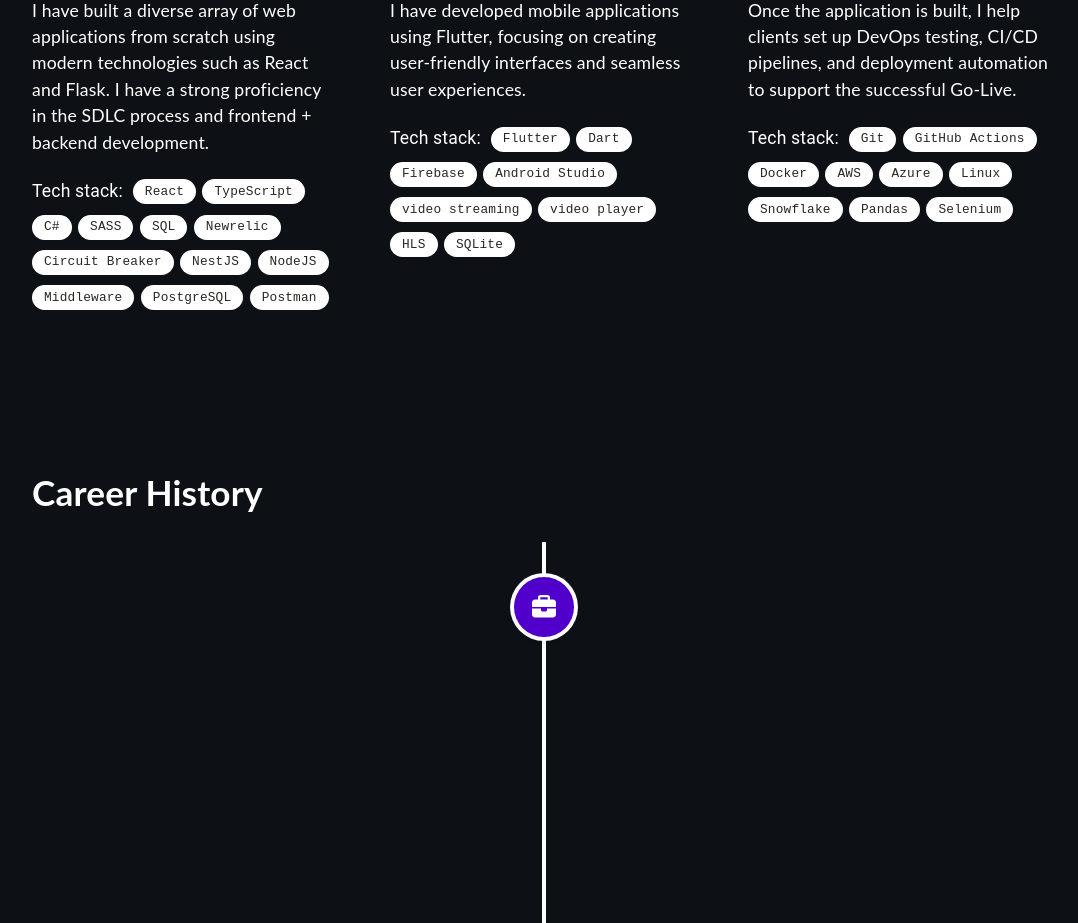
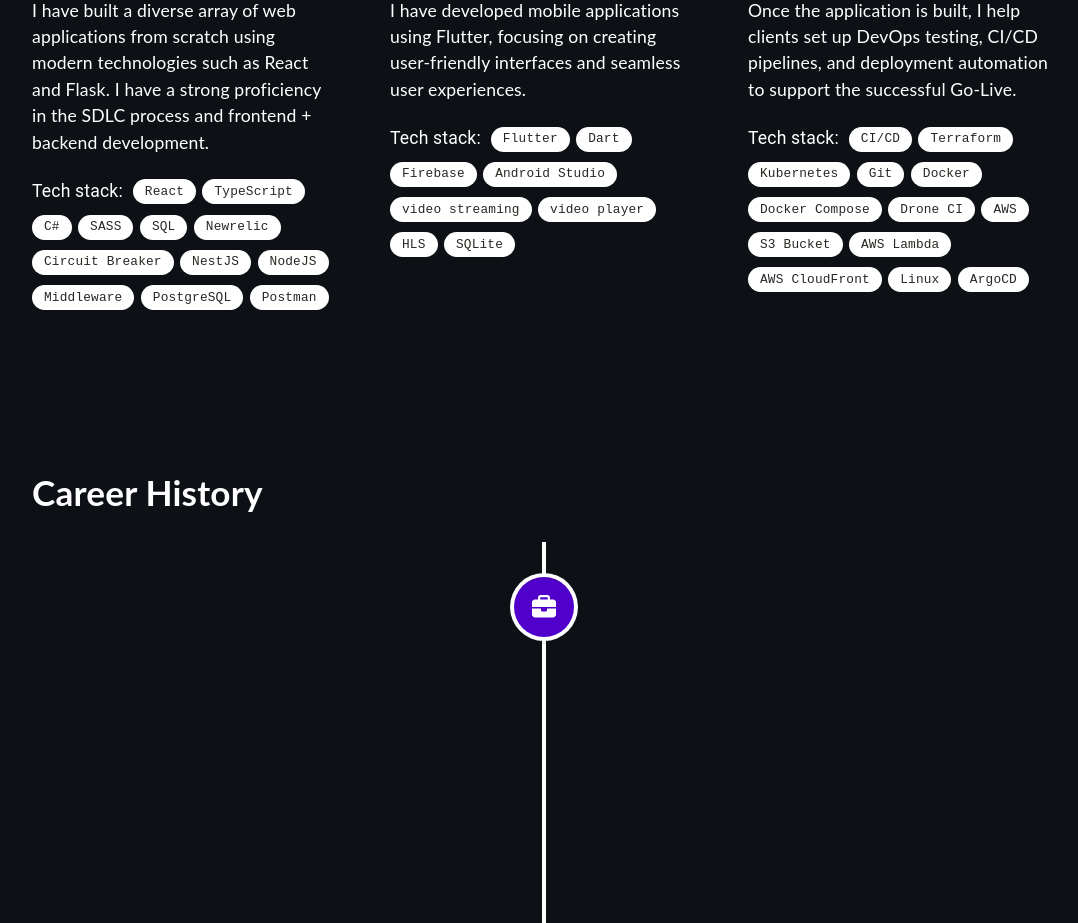
Before and after one commit to AbdulrahmanAlaa/abdulrahman-bashir-portfolio, a React (Create React App) app: page / in a window 1280 px wide. Shown: the part 1120-2043 px from the top of the page, without its empty margins (96-1174 px from the left). Built offline with nearby package versions, Linux system fonts and the light colour scheme.

Commit message:
Update DevOps labels in Expertise component for accuracy and relevance

```diff
--- a/src/components/Expertise.tsx
+++ b/src/components/Expertise.tsx
@@ -21,15 +21,19 @@ const webLabels = [
 ];
 
 const devopsLabels = [
+    "CI/CD",
+    "Terraform",
+    "Kubernetes",
     "Git",
-    "GitHub Actions",
     "Docker",
+    "Docker Compose",
+    "Drone CI",
     "AWS",
-    "Azure",
+    "S3 Bucket",
+    "AWS Lambda",
+    "AWS CloudFront",
     "Linux",
-    "Snowflake",
-    "Pandas",
-    "Selenium",
+    "ArgoCD",
 ];
 
 const mobileLabels = [
```
